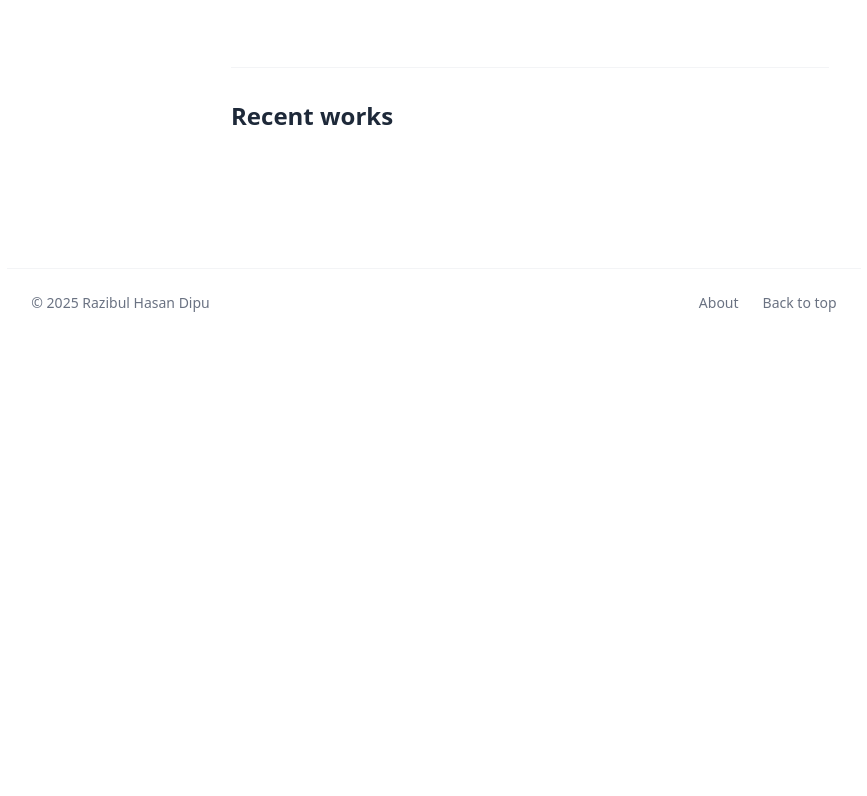
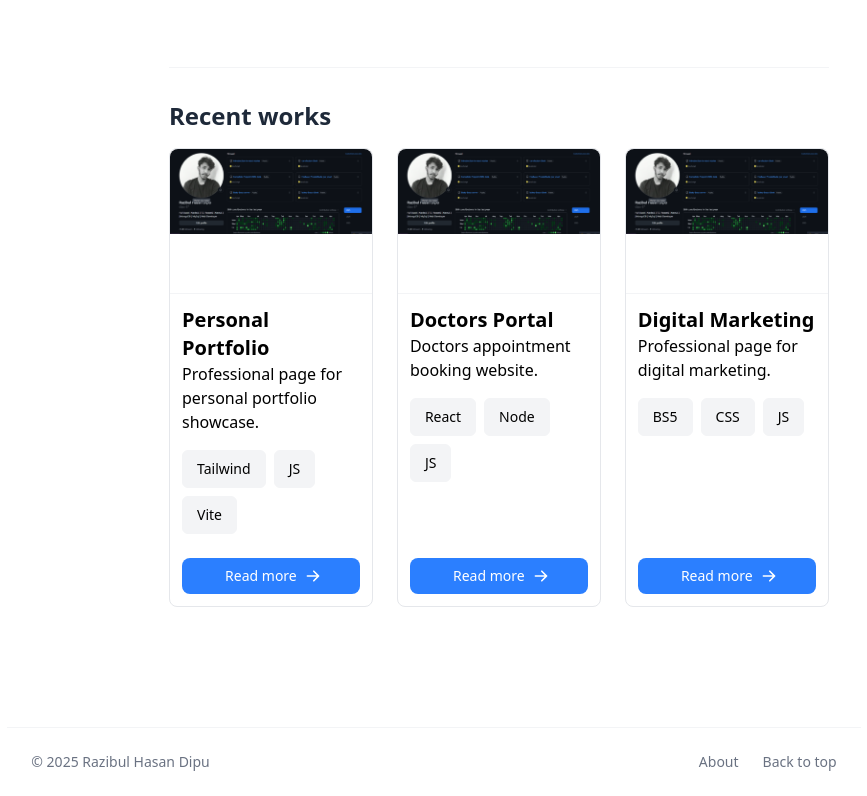
Before and after one commit to dipu-37/Portfolio, a React (Vite) app: page / in a window 1280 px wide. Shown: the part 1895-2691 px from the top of the page, without its empty margins (206-1073 px from the left). Before the commit the page ends 2232 px from the top, so only its background shows below. Built offline with nearby package versions, Linux system fonts and the light colour scheme; some icons are missing.

Commit message:
related work

```diff
--- a/src/components/RecentWorks.jsx
+++ b/src/components/RecentWorks.jsx
@@ -1,20 +1,56 @@
-import works from "../data/works";
+import { recentWorks } from "../data/recentWorks";
 
 const RecentWorks = () => {
-    return (
-      <section className="p-6">
-        <h3 className="text-xl font-semibold mb-2">Recent Works</h3>
-        <div className="grid gap-4">
-          {works.map((work, index) => (
-            <div key={index} className="p-4 border rounded shadow-sm">
-              <h4 className="font-bold text-lg">{work.title}</h4>
-              <p>{work.description}</p>
-              <a href={work.link} className="text-blue-500 underline mt-1 inline-block">View Project</a>
+  return (
+    <div id="recent-works" className="grid gap-6 md:grid-cols-2 lg:grid-cols-3">
+      {recentWorks.map((work, index) => (
+        <div
+          key={index}
+          className="bg-white border border-gray-200 rounded-lg flex flex-col justify-between"
+        >
+          <div className="lg:h-36 object-cover">
+            <img className="rounded-t-lg w-full" src={work.img} alt={work.title} />
+          </div>
+
+          <div className="p-3 border-t border-gray-100 flex flex-col flex-grow">
+            <div className="flex-grow">
+              <h5 className="text-xl font-semibold  ">{work.title}</h5>
+              <p className="font-light dark:text-gray-400">{work.description}</p>
+              <div className="my-4 flex flex-wrap">
+                {work.techs.map((tech, idx) => (
+                  <button
+                    key={idx}
+                    type="button"
+                    className=" bg-gray-100 border border-gray-100 hover:bg-gray-50 font-medium rounded-md text-sm px-3.5 py-2 mr-2 mb-2  "
+                  >
+                    {tech}
+                  </button>
+                ))}
+              </div>
             </div>
-          ))}
+
+            <a
+              href="https://github.com/nchdatta/personal-portfolio"
+              target="_blank"
+              rel="noopener noreferrer"
+              className="mt-auto w-full inline-flex items-center justify-center px-3 py-2 text-sm font-medium text-center rounded-lg text-white bg-blue-500 hover:bg-blue-600 dark:text-gray-100"
+            >
+              Read more
+              <svg aria-hidden="true" className="w-4 h-4 ml-2 -mr-1" fill="currentColor" viewBox="0 0 20 20">
+                <path
+                  fillRule="evenodd"
+                  clipRule="evenodd"
+                  d="M10.293 3.293a1 1 0 011.414 0l6 6a1 1 0 010 1.414l-6 6a1
+                  1 0 01-1.414-1.414L14.586 11H3a1 1 0 110-2h11.586l-4.293-4.293a1
+                  1 0 010-1.414z"
+                />
+              </svg>
+            </a>
+          </div>
         </div>
-      </section>
-    );
-  };
+      ))}
+    </div>
+  );
+};
 
-  export default RecentWorks;
+export default RecentWorks;
--- a/src/components/MainSection.jsx
+++ b/src/components/main/MainSection.jsx
@@ -1,7 +1,10 @@
 import React from "react";
-import QualificationInfo from "./QualificationInfo";
-import HeaderTag from "./HeaderTag";
-import TechSkills from "./TechSkills";
+import HeaderTag from "../HeaderTag";
+import QualificationInfo from "../QualificationInfo";
+import TechSkills from "../TechSkills";
+import RecentWorks from "../RecentWorks";
+
+
 
 const MainSection = () => {
   return (
@@ -185,15 +188,16 @@ const MainSection = () => {
               {/* Recent Works */}
               <div className="mb-16">
                 <div className="flex items-center mb-4">
-                  <h1 className="text-2xl font-semibold text-gray-800 dark:text-gray-200">
+                  <h1 className="text-2xl font-semibold text-gray-800 ">
                     Recent works
                   </h1>
                 </div>
                 <div
                   id="recent-works"
-                  className="grid grid-cols-1 lg:grid-cols-3 gap-4 lg:gap-3"
+
                 >
                   {/* Recent works here */}
+                  <RecentWorks></RecentWorks>
                 </div>
               </div>
             </div>
--- a/src/data/recentWorks.js
+++ b/src/data/recentWorks.js
@@ -1,55 +1,20 @@
-const recentWorks = [
+export const recentWorks = [
     {
       title: "Personal Portfolio",
       description: "Professional page for personal portfolio showcase.",
       techs: ["Tailwind", "JS", "Vite"],
-        img: "/images/personal-portfolio.png"
+      img: "/src/assets/image/work.png"
     },
     {
       title: "Doctors Portal",
       description: "Doctors appointment booking website.",
       techs: ["React", "Node", "JS"],
-        img: "/images/doctors-portal.png"
+     img: "/src/assets/image/work.png"
     },
     {
       title: "Digital Marketing",
       description: "Professional page for digital marketing.",
       techs: ["BS5", "CSS", "JS"],
-        img: "/images/digital-marketing.png"
+      img: "/src/assets/image/work.png"
     },
   ];
-const parent = document.getElementById('recent-works');
-
-const getTech = (techs) => {
-    return techs.map(tech =>
-        `<button type="button" class="text-gray-900 bg-gray-100 border border-gray-100  hover:bg-gray-50 font-medium rounded-md text-sm px-3.5 py-2 mr-2 mb-2 dark:bg-gray-700 dark:text-gray-100 dark:border-gray-700 dark:hover:bg-gray-600 dark:hover:border-gray-600">
-                ${tech}
-            </button>`).join(" ");
-}
-
-const html = recentWorks.map(work =>
-    `<div class="bg-white border border-gray-200 rounded-lg dark:bg-gray-800 dark:border-gray-700">
-        <div class="lg:h-36 object-cover">
-            <img class="rounded-t-lg w-full" src=${work.img} alt=${work.title} />
-        </div>
-        <div class="p-3 border-t border-gray-100 dark:border-gray-600">
-            <h5 class="text-xl font-semibold text-gray-900 dark:text-gray-200">${work.title}</h5>
-        <p class="font-light text-gray-800 dark:text-gray-400">${work.description}</p>
-        <div class="my-4 flex flex-wrap">
-            ${getTech(work.techs)}
-        </div>
-        <a href="https://github.com/nchdatta/personal-portfolio" target="_blank"
-            class="w-full inline-flex items-center justify-center px-3 py-2 text-sm font-medium text-center rounded-lg text-white bg-blue-500 hover:bg-blue-600 dark:text-gray-100 dark:bg-gray-700 dark:hover:bg-gray-600">
-            Read more
-            <svg aria-hidden="true" class="w-4 h-4 ml-2 -mr-1" fill="currentColor" viewBox="0 0 20 20"
-            xmlns="http://www.w3.org/2000/svg">
-            <path fill-rule="evenodd"
-                d="M10.293 3.293a1 1 0 011.414 0l6 6a1 1 0 010 1.414l-6 6a1 1 0 01-1.414-1.414L14.586 11H3a1 1 0 110-2h11.586l-4.293-4.293a1 1 0 010-1.414z"
-                clip-rule="evenodd"></path>
-            </svg>
-        </a>
-        </div>
-    </div>`
-);
-
-parent.innerHTML = html.join(" ");
--- a/src/data/techSkillsData.jsx
+++ b/src/data/techSkillsData.jsx
@@ -1,57 +1,52 @@
-// tech.js
-  const techSkills = [
+export const techSkills = [
   {
-      title: "Languages",
+    title: 'Languages',
     skills: [
-          { icon: <i className="fa-brands fa-square-js text-yellow-500"></i>, name: "JavaScript", label: "Expert" },
-          { icon: <i className="fa-brands fa-html5 fa-lg text-green-600"></i>, name: "HTML5", label: "Expert" },
-          { icon: <i className="fa-brands fa-css3-alt fa-lg text-blue-600"></i>, name: "CSS3", label: "Expert" },
-          { icon: <i className="fa-brands fa-php fa-sm text-red-600"></i>, name: "PHP", label: "Junior" },
-          { icon: <i className="fa-brands fa-markdown fa-2xs text-slate-600"></i>, name: "Markdown", label: "Junior" }
-      ]
+      { name: 'JavaScript', label: 'Expert', icon: '<i class="devicon-javascript-plain colored"></i>' },
+      { name: 'HTML5', label: 'Expert', icon: '<i class="devicon-html5-plain colored"></i>' },
+      { name: 'CSS3', label: 'Expert', icon: '<i class="devicon-css3-plain colored"></i>' },
+
+    ],
   },
   {
-      title: "Front-end",
+    title: 'Back-end',
     skills: [
-          { icon: <i className="fa-brands fa-react text-yellow-600"></i>, name: "React", label: "Expert" },
-          { icon: <i className="fa-solid fa-fire text-red-600"></i>, name: "Firebase", label: "Expert" },
-          { icon: <i className="fa-brands fa-bootstrap text-green-600"></i>, name: "Bootstrap", label: "Expert" },
-          { icon: <i className="fa-solid fa-code fa-xs text-green-600"></i>, name: "Tailwind", label: "Expert" },
-          { icon: <i className="fa-solid fa-code fa-xs text-green-600"></i>, name: "JQuary", label: "Intermediate" }
-      ]
+      { name: 'Node.js', label: 'Expert', icon: '<i class="devicon-nodejs-plain colored"></i>' },
+      { name: 'Express.js', label: 'Expert', icon: '<i class="devicon-express-original"></i>' },
+    ],
   },
   {
-      title: "Back-end",
+    title: 'Dev Tools',
     skills: [
-          { icon: <i className="fa-brands fa-node fa-sm text-green-600"></i>, name: "Node.js", label: "Expert" },
-          { icon: <i className="fa-brands fa-node-js text-green-600"></i>, name: "Express.js", label: "Expert" }
-      ]
+      { name: 'Git', label: 'Expert', icon: '<i class="devicon-git-plain colored"></i>' },
+      { name: 'GitHub', label: 'Expert', icon: '<i class="devicon-github-original"></i>' },
+      { name: 'VS', label: 'Expert', icon: '<i class="devicon-visualstudio-plain colored"></i>' },
+    ],
   },
   {
-      title: "Database",
+    title: 'Front-end',
     skills: [
-          { icon: <i className="fa-solid fa-server fa-xs text-green-700"></i>, name: "MongoDB", label: "Expert" },
-          { icon: <i className="fa-solid fa-server fa-xs text-green-700"></i>, name: "MySql", label: "Intermediate" },
-          { icon: <i className="fa-solid fa-server fa-xs text-green-700"></i>, name: "Mongoose", label: "Expert" },
-      ]
+      { name: 'React', label: 'Expert', icon: '<i class="devicon-react-original colored"></i>' },
+      { name: 'Firebase', label: 'Expert', icon: '<i class="devicon-firebase-plain colored"></i>' },
+      { name: 'Tailwind', label: 'Expert', icon: '<i class="devicon-tailwindcss-plain colored"></i>' },
+      { name: 'JQuery', label: 'Intermediate', icon: '<i class="devicon-jquery-plain colored"></i>' },
+    ],
   },
   {
-      title: "Dev Tools",
+    title: 'Database',
     skills: [
-          { icon: <i className="fa-brands fa-git text-yellow-500"></i>, name: "Git", label: "Expert" },
-          { icon: <i className="fa-brands fa-github"></i>, name: "GitHub", label: "Expert" },
-          { icon: <i className="fa-sharp fa-solid fa-laptop-code fa-xs text-blue-500"></i>, name: "VS", label: "Expert" },
-      ]
+      { name: 'MongoDB', label: 'Expert', icon: '<i class="devicon-mongodb-plain colored"></i>' },
+      { name: 'MySql', label: 'Intermediate', icon: '<i class="devicon-mysql-plain colored"></i>' },
+      { name: 'Mongoose', label: 'Expert', icon: '<i class="devicon-mongodb-plain colored"></i>' },
+    ],
   },
   {
-      title: "Design Tools",
+    title: 'Design Tools',
     skills: [
-          { icon: <i className="fa-solid fa-bezier-curve fa-xs text-yellow-400"></i>, name: "Adobe Photoshop", label: "Intermediate" },
-          { icon: <i className="fa-solid fa-bezier-curve fa-xs text-orange-600"></i>, name: "Adobe Illustrator", label: "Junior" },
-          { icon: <i className="fa-brands fa-figma  text-orange-400"></i>, name: "Figma", label: "Junior" },
-          { icon: <i className="fa-solid fa-file-powerpoint  text-blue-400"></i>, name: "MS PowerPoint", label: "Expert" },
-      ]
+      { name: 'Adobe Photoshop', label: 'Intermediate', icon: '<i class="devicon-photoshop-plain colored"></i>' },
+      { name: 'Adobe Illustrator', label: 'Junior', icon: '<i class="devicon-illustrator-plain colored"></i>' },
+      { name: 'Figma', label: 'Junior', icon: '<i class="devicon-figma-plain colored"></i>' },
+      { name: 'MS PowerPoint', label: 'Expert', icon: '<i class="devicon-windows8-original colored"></i>' },
+    ],
   },
 ];
-
-export default techSkills;
--- a/src/pages/Portfolio.jsx
+++ b/src/pages/Portfolio.jsx
@@ -2,7 +2,7 @@
 import React from 'react';
 import Navbar from '../components/Navbar';
 
-import MainSection from '../components/MainSection';
+import MainSection from '../components/main/MainSection';
 import Footer from '../components/Footer';
 
 const Portfolio = () => {
```
Also changed, not shown: src/components/Navbar.jsx (+5 -33 lines), src/components/Profile.jsx (deleted, +0 -15 lines), src/components/Qualifications.jsx (deleted, +0 -17 lines), src/components/TechSkills.jsx (+1 -51 lines), src/components/Work.jsx (deleted, +0 -20 lines), src/assets/image/work.png (added). Lines whose indentation alone changed are shown as unchanged.
